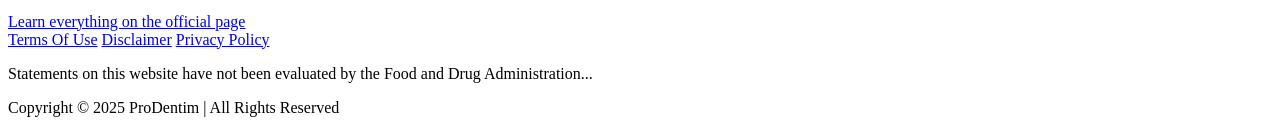
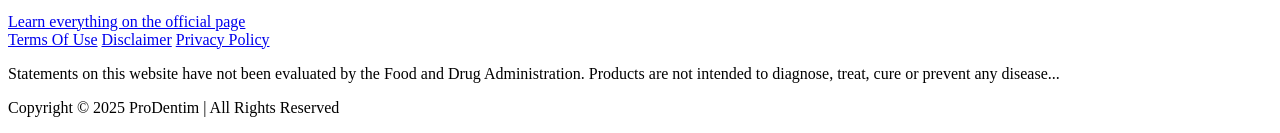
Before and after one commit to guiribasz/Site-ProDentim, a plain HTML site: page index.html in a window 1280 px wide. Shown: the part 2932-3065 px from the top of the page. Drawn offline with Linux system fonts and the light colour scheme.

Commit message:
index.html

```diff
--- a/index.html
+++ b/index.html
@@ -1,3 +1,4 @@
+<!-- Salve este conteúdo como .html ou cole diretamente no seu editor/site -->
 <!DOCTYPE html>
 <html lang="en">
 <head>
@@ -5,33 +6,27 @@
     <meta name="viewport" content="width=device-width, initial-scale=1.0">
     <title>ProDentim - Advanced Oral Probiotics</title>
     <style>
-        /* (estilos mantidos como estavam) */
-        /* ... código CSS original completo aqui ... */
+        /* (Todo o CSS permanece inalterado — omitido aqui para brevidade, já que não sofreu alteração) */
     </style>
 </head>
 <body>
     <div class="container">
-        <!-- First Headline -->
         <div class="header-banner">
             <h1>Say Goodbye to Bad Breath & Gum Woes – Clinically‑Formulated ProDentim with Powerful Probiotics!</h1>
         </div>
 
-        <!-- Product Image -->
         <div class="product-section">
             <img src="https://raw.githubusercontent.com/guiribasz/ProDentim/refs/heads/main/Imagem%20do%20produto.png" alt="ProDentim Product" class="product-image">
             <img src="https://raw.githubusercontent.com/guiribasz/ProDentim/refs/heads/main/certificados.png" alt="Certificates" class="certificates">
-            <!-- CTA Button Atualizado -->
             <a href="https://prodentim24.com/text.php#aff=Products2025" class="cta-button">Learn everything on the official page</a>
         </div>
 
-        <!-- Second Headline -->
         <div class="header-banner">
             <h1>Claim Your Discounted ProDentim<br>Below While Stocks Last!</h1>
         </div>
 
-        <!-- Products -->
         <div class="products-container">
-            <!-- Produto x1 -->
+            <!-- Product 1 -->
             <div class="product-card">
                 <div class="product-title">1 X BOTTLE<br>· 30 Day Supply ·</div>
                 <div class="product-image-container">
@@ -42,7 +37,7 @@
                 <img src="https://raw.githubusercontent.com/guiribasz/ProDentim/refs/heads/main/formas%20de%20pagamento.png" alt="Payment Methods" class="payment-methods">
             </div>
 
-            <!-- Produto x6 -->
+            <!-- Product 3 (middle/highlighted) -->
             <div class="product-card highlighted">
                 <div class="product-title">6 X BOTTLES<br>· 180 Day Supply ·</div>
                 <div class="product-image-container">
@@ -53,7 +48,7 @@
                 <img src="https://raw.githubusercontent.com/guiribasz/ProDentim/refs/heads/main/formas%20de%20pagamento.png" alt="Payment Methods" class="payment-methods">
             </div>
 
-            <!-- Produto x3 -->
+            <!-- Product 2 -->
             <div class="product-card">
                 <div class="product-title">3 X BOTTLES<br>· 90 Day Supply ·</div>
                 <div class="product-image-container">
@@ -65,16 +60,13 @@
             </div>
         </div>
 
-        <!-- Testimonials -->
         <div class="testimonials">
             <h2>Our customers say</h2>
             <img src="https://raw.githubusercontent.com/guiribasz/ProDentim/refs/heads/main/5%20estrelas.png" alt="5 Stars" class="stars">
             <p>based on 95,000 reviews!</p>
-            <!-- CTA Button Atualizado -->
             <a href="https://prodentim24.com/text.php#aff=Products2025" class="cta-button">Learn everything on the official page</a>
         </div>
 
-        <!-- Footer -->
         <div class="footer">
             <div class="footer-links">
                 <a href="https://prodentim24.com//help/terms.php?" target="_blank">Terms Of Use</a>
@@ -84,7 +76,7 @@
         </div>
 
         <div class="disclaimer">
-            <p>Statements on this website have not been evaluated by the Food and Drug Administration...</p>
+            <p>Statements on this website have not been evaluated by the Food and Drug Administration. Products are not intended to diagnose, treat, cure or prevent any disease...</p>
         </div>
 
         <div class="copyright">
```
